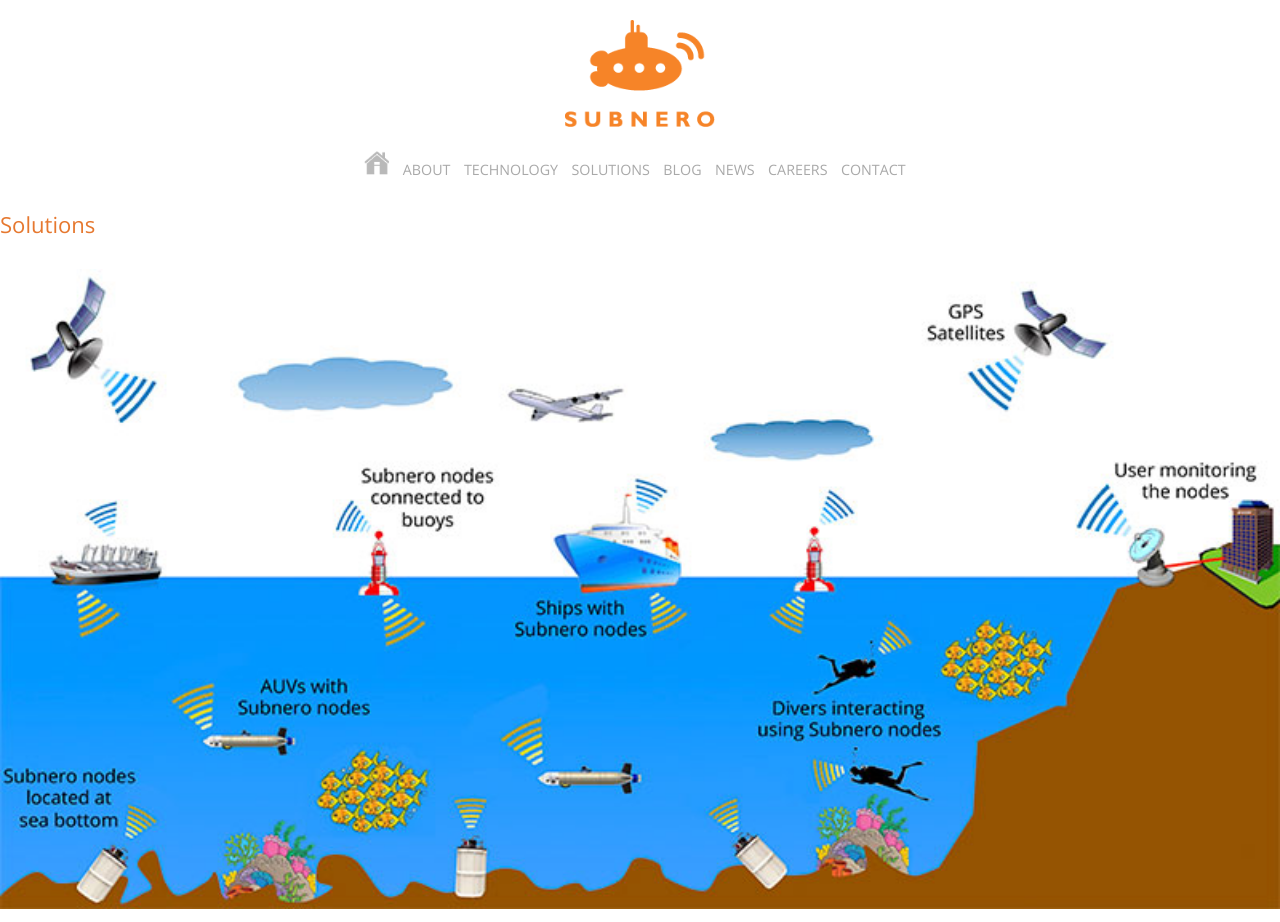
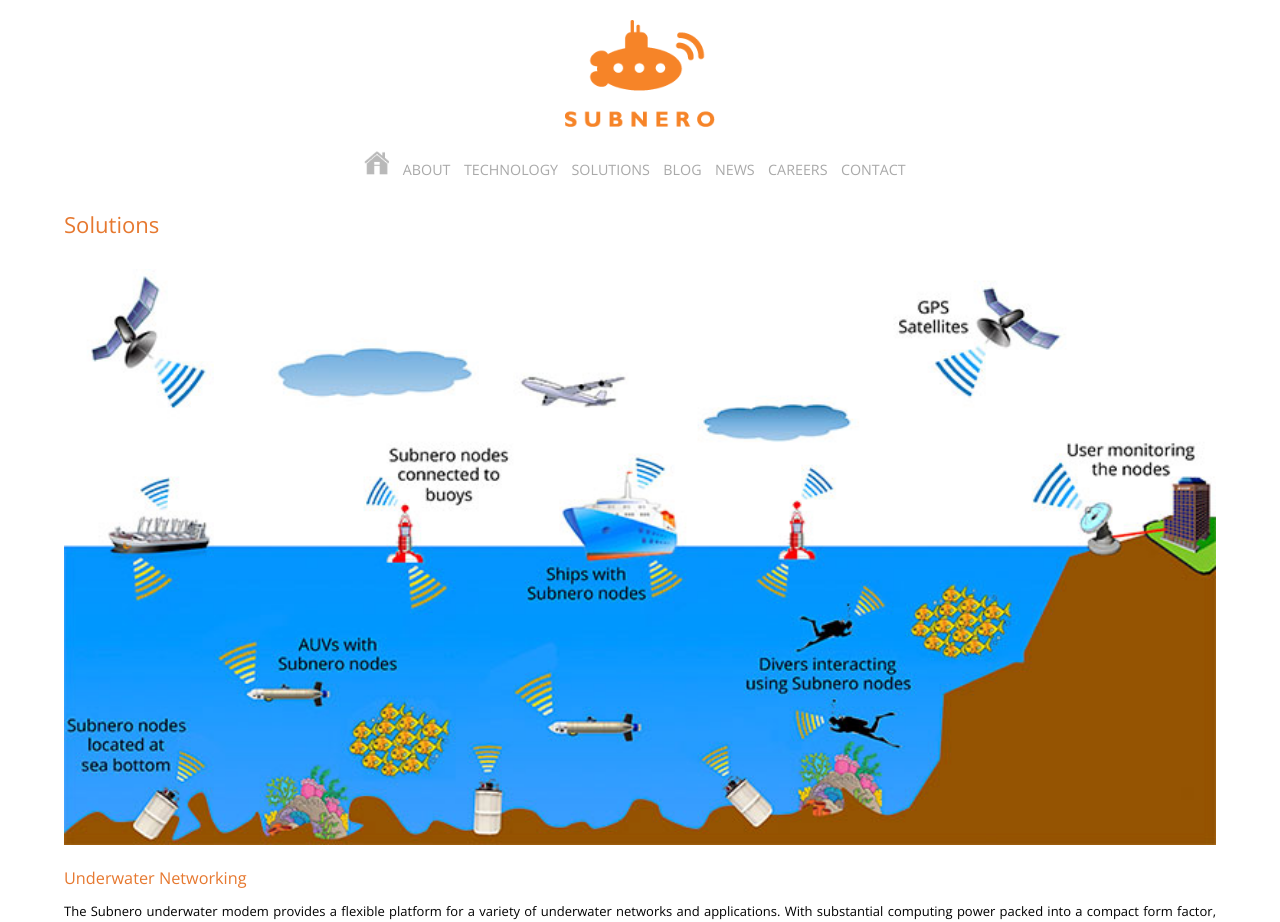
Before and after one commit to subnero1/old_website, a Jekyll site: the page built from solutions/index.html, in a window 1280 px wide. Shown: the top 922 px of the page. Built offline with Jekyll 4.4.1, drawn with Linux system fonts in a browser that asks for light colours.

Commit message:
fixed styling for mobile

```diff
--- a/css/main.css
+++ b/css/main.css
@@ -751,7 +751,7 @@
     margin-right: auto;
 }
 
-.SolutionsNetorking {
+.solutions-networking {
     text-align: justify;
     margin-bottom: 20px;
 }
--- a/css/mobile.css
+++ b/css/mobile.css
@@ -430,7 +430,7 @@
 /*****************************************************************************/
 
 .about {
-    width: 100%;
+    width: 90%;
     margin-left: auto;
     margin-right: auto;
 }
@@ -524,33 +524,33 @@
 /*****************************************************************************/
 
 .technology {
-    width: 100%;
+    width: 90%;
     margin-left: auto;
     margin-right: auto;
 }
 
 .technology .Trio {
-    width: 100%;
+    width: 90%;
     margin-left: auto;
     margin-right: auto;
 }
 
 .technology .swan {
-    width: 100%;
+    width: 90%;
 }
 
 .technology .swan iframe {
-    width: 100%;
+    width: 90%;
 }
 
 .technology .UnetArch img {
-    width: 100%;
+    width: 90%;
     margin-left: auto;
     margin-right: auto;
 }
 
 .technology img {
-    width: 100%;
+    width: 90%;
     margin-left: auto;
     margin-right: auto;
 }
@@ -729,12 +729,12 @@
 /*************************************************************************/
 
 .solutions {
-    width: 100%;
+    width: 90%;
     margin-left: auto;
     margin-right: auto;
 }
 
-.SolutionsNetorking {
+.solutions-networking {
     width: 100%;
     text-align: justify;
     float: left;
--- a/solutions/index.html
+++ b/solutions/index.html
@@ -9,7 +9,7 @@
     <img src="/images/UNET.jpg">
     <br>
     <br>
-    <div class="SolutionsNetorking">
+    <div class="solutions-networking">
         <h2>Underwater Networking</h2>
         <p>The Subnero underwater modem provides a flexible platform for a variety of underwater networks and applications. With substantial computing power packed into a compact form factor, users are able to implement and deploy complex algorithms in the modem, hence allowing robust communication between underwater nodes as well as driving the innovation of new protocols and applications. The modem provides options for customization and extension at many levels, allowing network protocols as well as physical layer algorithms to be implemented and tested easily.</p>
     </div>
```
